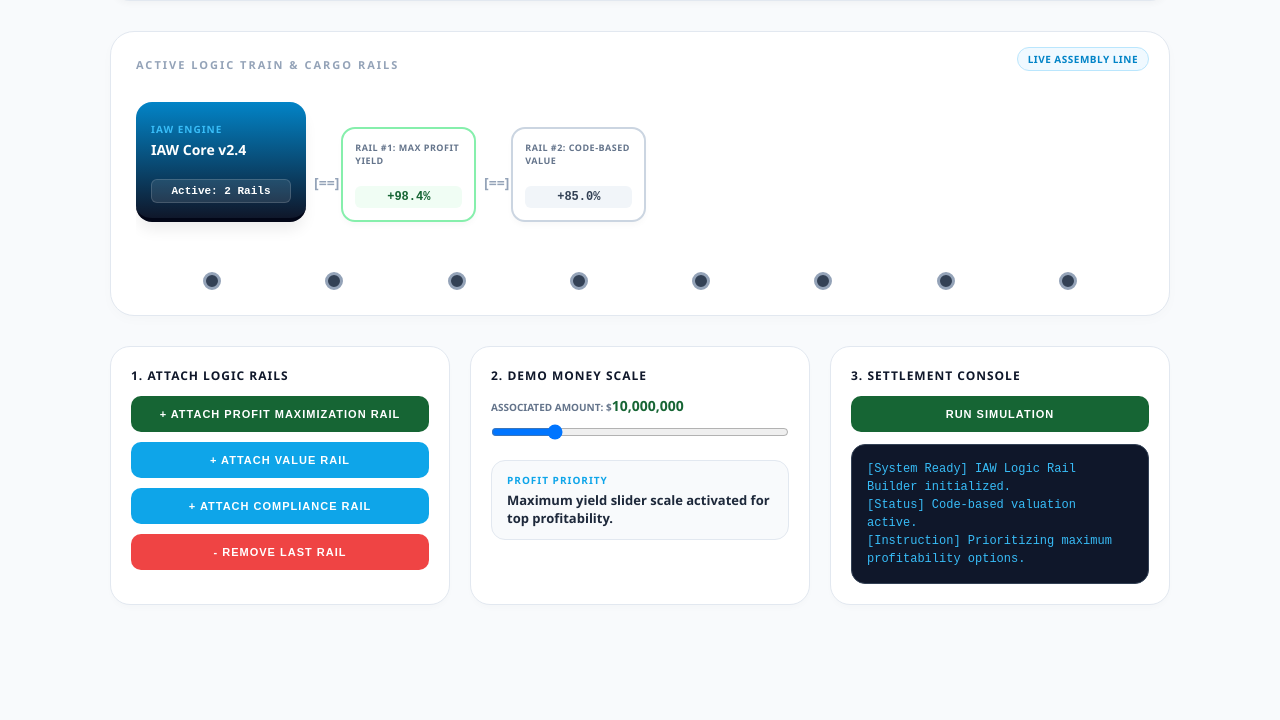
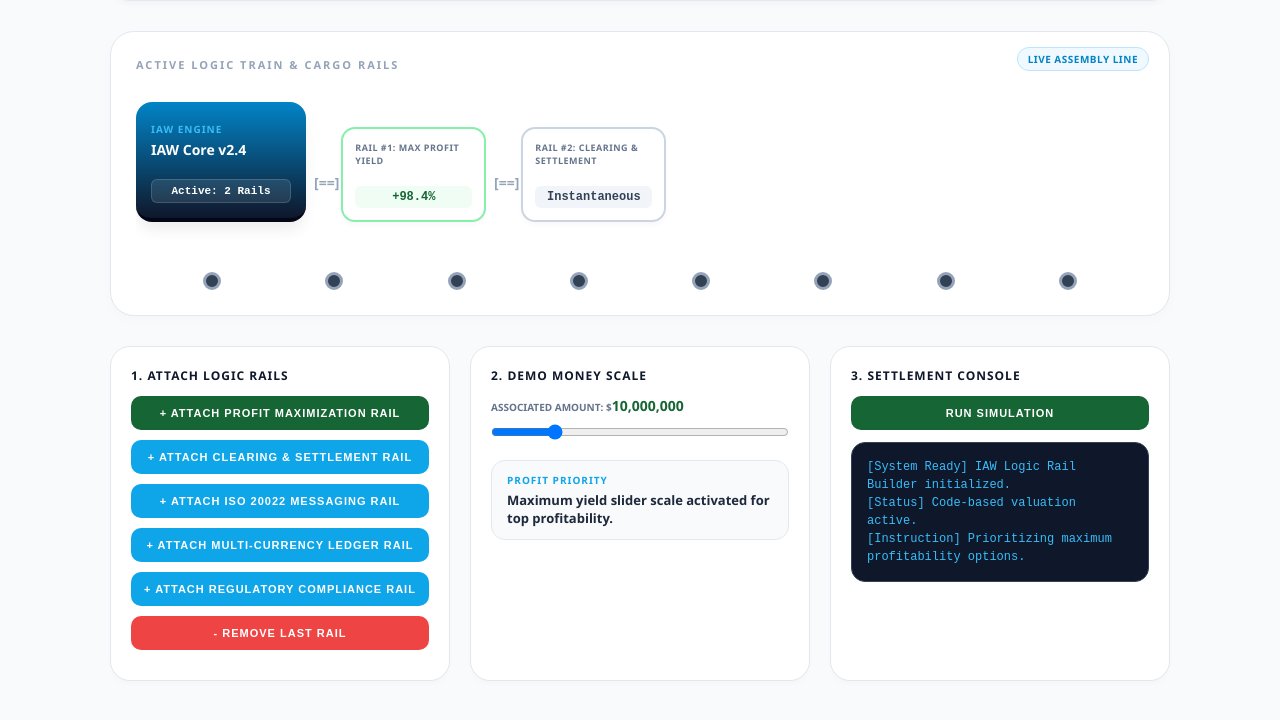
Before and after one commit to alittlepc/innovative-app-world-site, a plain HTML site: page index.html in a window 1280 px wide. Shown: the part 218-938 px from the top of the page. Drawn offline with Linux system fonts and the light colour scheme.

Commit message:
Modify styles and add new action buttons in index.html
Updated styles for cargo car and button action elements. Added new buttons for clearing, messaging, and compliance functionalities.

Signed-off-by: alittlepc <alittlepc@gmail.com>

```diff
--- a/index.html
+++ b/index.html
@@ -49,14 +49,15 @@
         @keyframes popIn { 0% { transform: scale(0.7); opacity: 0; } 100% { transform: scale(1); opacity: 1; } }
         .link-hook { color: #94a3b8; font-weight: 900; font-size: 14px; padding: 0 2px; margin-bottom: 30px; }
 
-        .cargo-car { background: white; border: 2px solid #e2e8f0; padding: 12px; border-radius: 14px; width: 135px; height: 95px; display: flex; flex-direction: column; justify-content: space-between; box-shadow: 0 4px 6px -1px rgba(0,0,0,0.03); flex-shrink: 0; }
+        .cargo-car { background: white; border: 2px solid #e2e8f0; padding: 12px; border-radius: 14px; width: 145px; height: 95px; display: flex; flex-direction: column; justify-content: space-between; box-shadow: 0 4px 6px -1px rgba(0,0,0,0.03); flex-shrink: 0; }
         .car-name { font-size: 9px; font-weight: 900; color: #64748b; text-transform: uppercase; letter-spacing: 0.5px; }
         .car-percentage { font-size: 12px; font-family: monospace; font-weight: 900; padding: 4px; border-radius: 6px; text-align: center; }
 
         /* Corporate Car Palettes */
-        .car-liquidity { border-color: #cbd5e1; } .car-liquidity .car-percentage { background: #f1f5f9; color: #334155; }
-        .car-compliance { border-color: #93c5fd; } .car-compliance .car-percentage { background: #eff6ff; color: #1e40af; }
-        .car-risk { border-color: #fed7aa; } .car-risk .car-percentage { background: #fff7ed; color: #c2410c; }
+        .car-clearing { border-color: #cbd5e1; } .car-clearing .car-percentage { background: #f1f5f9; color: #334155; }
+        .car-messaging { border-color: #93c5fd; } .car-messaging .car-percentage { background: #eff6ff; color: #1e40af; }
+        .car-ledger { border-color: #fed7aa; } .car-ledger .car-percentage { background: #fff7ed; color: #c2410c; }
+        .car-compliance { border-color: #cbd5e1; } .car-compliance .car-percentage { background: #f8fafc; color: #475569; }
         .car-profit { border-color: #86efac; } .car-profit .car-percentage { background: #f0fdf4; color: #166534; }
 
         /* Train Wheels & Track Bed */
@@ -69,7 +70,7 @@
         .card { background: white; border: 1px solid #e2e8f0; border-radius: 20px; padding: 20px; box-shadow: 0 4px 6px -1px rgba(0,0,0,0.02); }
         .card h3 { font-size: 12px; font-weight: 900; text-transform: uppercase; letter-spacing: 1px; color: #0f172a; margin-bottom: 12px; }
 
-        .btn-action { display: block; width: 100%; background: #0ea5e9; color: white; border: none; padding: 12px; border-radius: 10px; font-weight: 800; font-size: 11px; text-transform: uppercase; letter-spacing: 1px; cursor: pointer; margin-bottom: 10px; transition: background 0.2s; }
+        .btn-action { display: block; width: 100%; background: #0ea5e9; color: white; border: none; padding: 11px; border-radius: 10px; font-weight: 800; font-size: 11px; text-transform: uppercase; letter-spacing: 1px; cursor: pointer; margin-bottom: 10px; transition: background 0.2s; }
         .btn-action:hover { background: #0284c7; }
         .btn-profit { background: #166534; }
         .btn-profit:hover { background: #14532d; }
@@ -129,8 +130,10 @@
             <div class="card">
                 <h3>1. Attach Logic Rails</h3>
                 <button class="btn-action btn-profit" onclick="addCar('profit', 'Max Profit Yield', '+98.4%')">+ Attach Profit Maximization Rail</button>
-                <button class="btn-action" onclick="addCar('liquidity', 'Code-Based Value Rail', '+85.0%')">+ Attach Value Rail</button>
-                <button class="btn-action" onclick="addCar('compliance', 'Regulatory Rail', '100% Secure')">+ Attach Compliance Rail</button>
+                <button class="btn-action" onclick="addCar('clearing', 'Clearing & Settlement', 'Instantaneous')">+ Attach Clearing & Settlement Rail</button>
+                <button class="btn-action" onclick="addCar('messaging', 'ISO 20022 Messaging', '100% Format')">+ Attach ISO 20022 Messaging Rail</button>
+                <button class="btn-action" onclick="addCar('ledger', 'Multi-Currency Ledger', 'Real-Time FX')">+ Attach Multi-Currency Ledger Rail</button>
+                <button class="btn-action" onclick="addCar('compliance', 'Regulatory Compliance', 'AML / KYC')">+ Attach Regulatory Compliance Rail</button>
                 <button class="btn-action btn-danger" onclick="removeLastCar()">- Remove Last Rail</button>
             </div>
 
@@ -163,7 +166,7 @@
     <script>
         let cars = [
             { type: 'profit', name: 'Max Profit Yield', val: '+98.4%' },
-            { type: 'liquidity', name: 'Code-Based Value', val: '+85.0%' }
+            { type: 'clearing', name: 'Clearing & Settlement', val: 'Instantaneous' }
         ];
 
         const slider = document.getElementById('demoMoneySlider');
```
